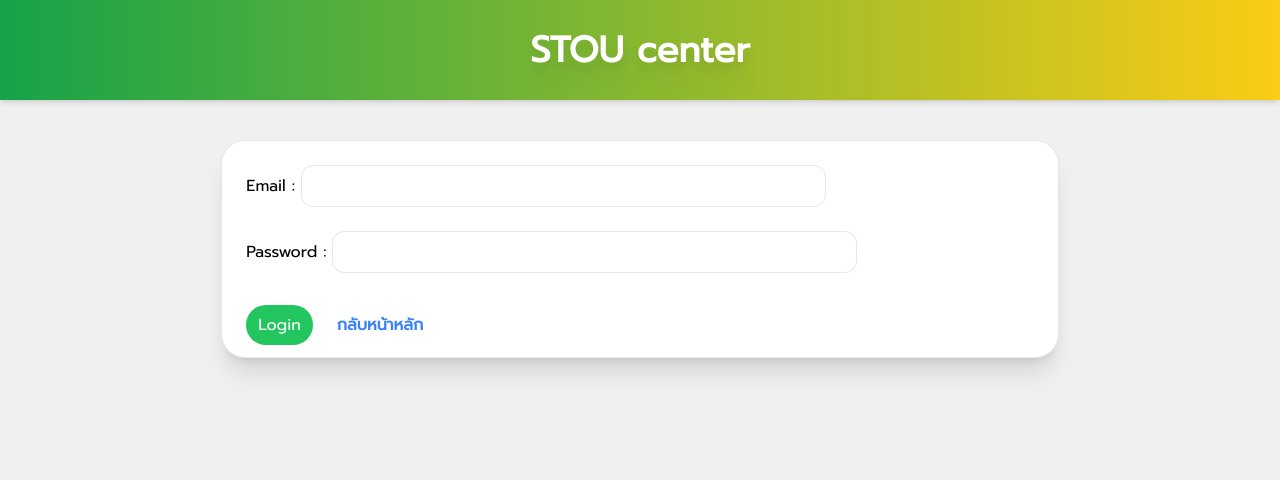
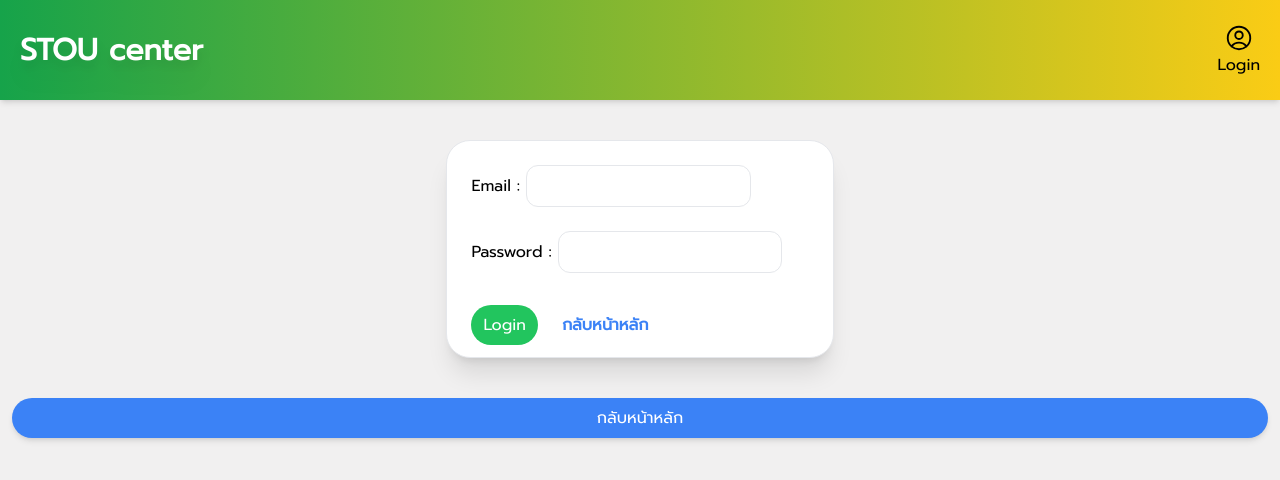
Before and after one commit to KhomsanKp/stou-gpa, a Vue app: page /auth in a window 1280 px wide. Shown: the top 480 px of the page. Built offline with nearby package versions, Linux system fonts and the light colour scheme; no server answers.

Commit message:
Add Login

```diff
--- /dev/null
+++ b/src/components/Icons/Account.vue
@@ -0,0 +1,7 @@
+<template>
+    <svg xmlns="http://www.w3.org/2000/svg" width="30" height="30" fill="none" viewBox="0 0 24 24" stroke-width="1.5" stroke="currentColor"
+       >
+        <path stroke-linecap="round" stroke-linejoin="round"
+            d="M17.982 18.725A7.488 7.488 0 0 0 12 15.75a7.488 7.488 0 0 0-5.982 2.975m11.963 0a9 9 0 1 0-11.963 0m11.963 0A8.966 8.966 0 0 1 12 21a8.966 8.966 0 0 1-5.982-2.275M15 9.75a3 3 0 1 1-6 0 3 3 0 0 1 6 0Z" />
+    </svg>
+</template>
--- a/src/components/layouts/TheHeader.vue
+++ b/src/components/layouts/TheHeader.vue
@@ -1,6 +1,26 @@
 <template>
-    <header class="md:container mx-auto flex justify-center shadow-md items-center h-[100px] bg-gradient-to-r from-green-600 to-yellow-400">
+    <header
+        class="md:container mx-auto flex justify-between px-5 shadow-md items-center h-[100px] bg-gradient-to-r from-green-600 to-yellow-400">
 
-       <h1 class=" font-black text-white drop-shadow-xl text-4xl">STOU center</h1>
+        <h1 class=" font-black text-white drop-shadow-xl text-3xl">STOU center</h1>
+        <div class="grid grid-cols-1 justify-items-center hover:cursor-pointer" @click="gotoAuth" >
+            <span class="">
+                <Account />
+            </span>
+            <span class="">
+                Login
+            </span>
+        </div>
     </header>
 </template>
+
+<script setup lang="ts">
+import Account from "../Icons/Account.vue";
+import { useRouter } from "vue-router";
+
+const router = useRouter()
+
+function gotoAuth() {
+    router.push('/auth')
+}
+</script>
--- a/src/firebase.ts
+++ b/src/firebase.ts
@@ -1,5 +1,6 @@
 import { initializeApp } from "firebase/app";
 import { getAuth } from "firebase/auth";
+import { getFirestore } from "firebase/firestore";
 
 const firebaseConfig: any = {
     apiKey: import.meta.env.VITE_API_KEY,
@@ -13,5 +14,6 @@ const firebaseConfig: any = {
 const app = initializeApp(firebaseConfig);
 
 const auth = getAuth(app)
+const db = getFirestore(app)
 
-export { auth }
+export { auth, db }
--- a/src/views/AuthView.vue
+++ b/src/views/AuthView.vue
@@ -1,6 +1,6 @@
 <template>
     <div class="mx-auto md:container px-3 py-5">
-        <div class="border rounded-3xl shadow-xl mt-5 p-3 bg-white w-2/3 block mx-auto">
+        <div class="border rounded-3xl shadow-xl mt-5 p-3 bg-white w-fit block mx-auto">
             <form @submit.prevent="login">
                 <div class="grid grid-cols-1">
                     <label for="Email" class="p-3">
@@ -22,11 +22,16 @@
                 </div>
             </form>
         </div>
+
+        <div class="mt-10 flex justify-center">
+            <RouterLink to="/" class="bg-blue-500 w-full px-3 py-2 rounded-3xl text-center text-white shadow-md">กลับหน้าหลัก</RouterLink>
+        </div>
     </div>
 </template>
 
 <script setup lang="ts">
 import { ref, watchEffect } from 'vue';
+import { RouterLink } from 'vue-router';
 import { useUserStore } from '../stores/user'
 import { useRouter } from 'vue-router';
 
```
